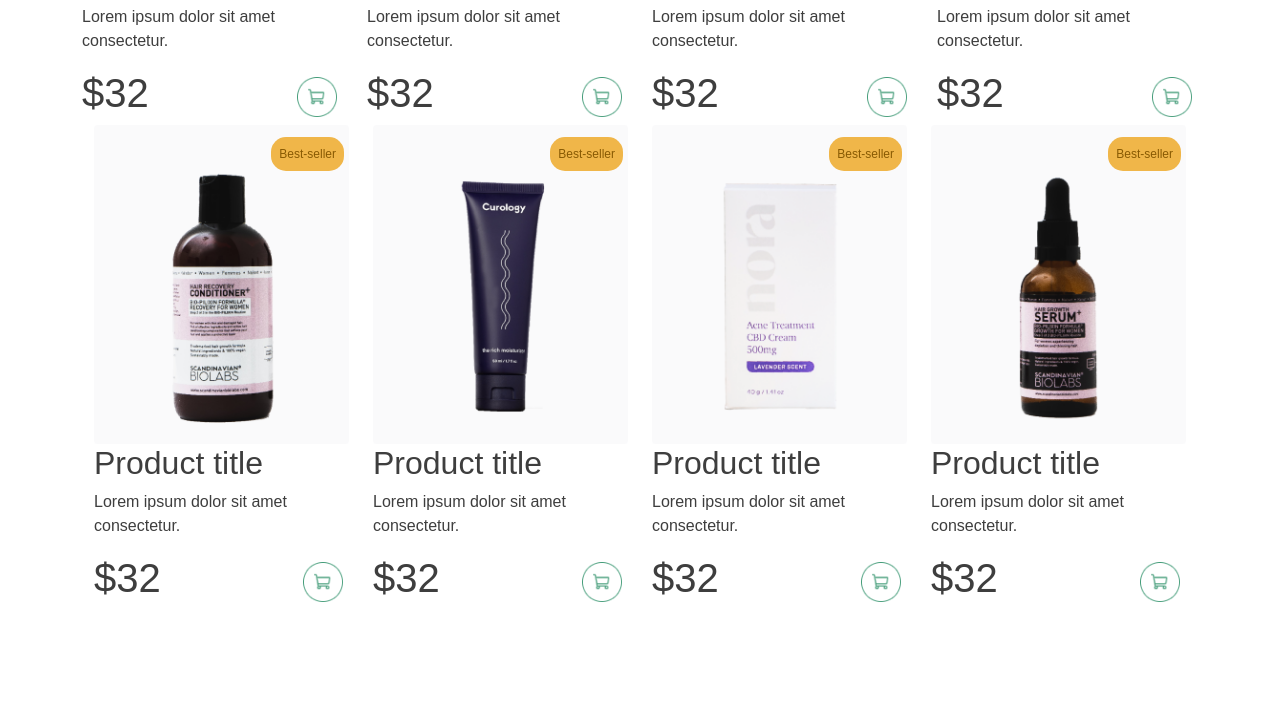
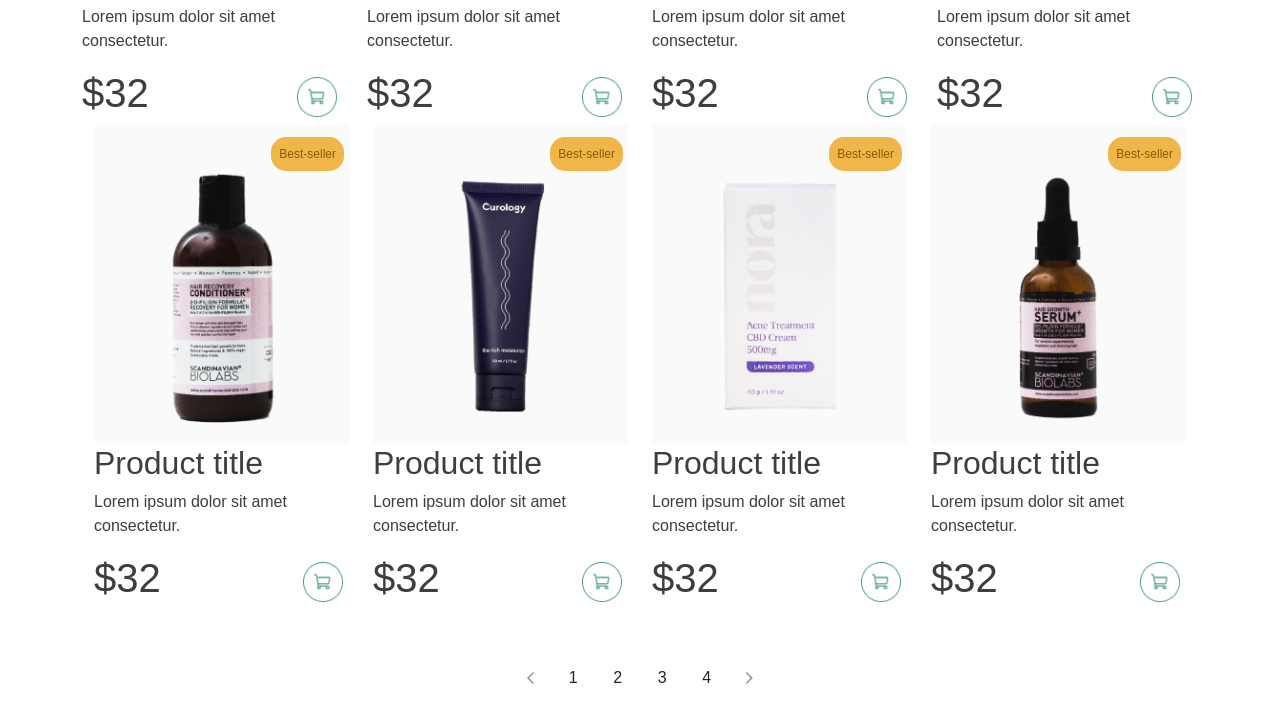
Before and after one commit to UyenQuyenNguyen/21124421_WEB, a website: page index.html in a window 1280 px wide. Shown: the part 1378-2100 px from the top of the page. Before the commit the page ends 1988 px from the top, so only its background shows below. Drawn offline with nearby package versions, Linux system fonts and the light colour scheme.

Commit message:
Pagination

```diff
--- a/index.html
+++ b/index.html
@@ -284,6 +284,14 @@
                         </div>
                     </div>
                 </div>
+                <div class="d-flex justify-content-center my-5">
+                    <div><img src="./img/Button 1 (5).png" alt="">
+                        <Button class="btn btn-outline rounded-circle">1</Button>
+                        <Button class="btn btn-outline rounded-circle">2</Button>
+                        <Button class="btn btn-outline rounded-circle">3</Button>
+                        <Button class="btn btn-outline rounded-circle">4</Button>
+                        <img src="./img/Button 1 (6).png" alt=""></div>
+                </div>
             </div>
         </section>
     </body>
```
